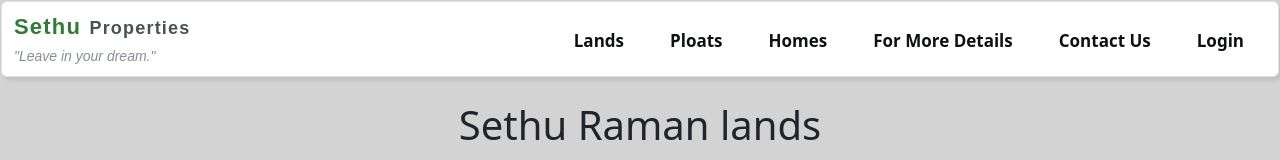
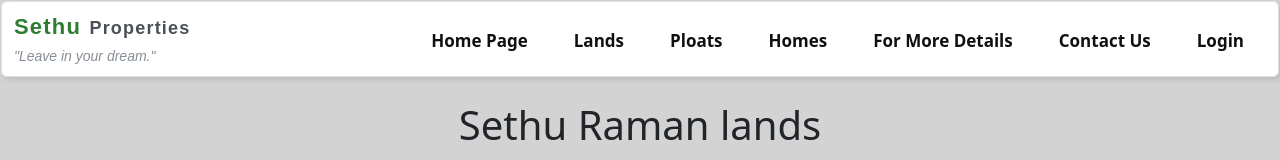
Before and after one commit to vimalRaj45/v, a plain HTML site: page template.html in a window 1280 px wide. Shown: the top 160 px of the page. Drawn offline with nearby package versions, Linux system fonts and the light colour scheme; no server answers.

Commit message:
Update template.html

```diff
--- a/template.html
+++ b/template.html
@@ -252,6 +252,7 @@
         <ul class="sidebar hide">
 
             <li onclick="hide()"><svg xmlns="http://www.w3.org/2000/svg" height="28px" viewBox="0 -960 960 960" width="28px" fill="#5f6368" class="m-3"><path d="m256-200-56-56 224-224-224-224 56-56 224 224 224-224 56 56-224 224 224 224-56 56-224-224-224 224Z"/></svg></li>
+            <li class="how"><a href="https://vsgroupsofcompany.neocities.org/SRK">Home Page</a></li>
             <li class="how"><a href="https://vimalraj45.github.io/v/template">Lands</a></li>
             <li class="how"><a  href="https://vimalraj45.github.io/v/ploat">Ploats</a></li>
             <li class="how"><a href="https://vimalraj45.github.io/v/fhome">Homes</a></li>
@@ -272,7 +273,7 @@
     </div>
 </li>
 
-
+            <li class="how"><a href="https://vsgroupsofcompany.neocities.org/SRK">Home Page</a></li>
             <li class="hidemob"><a href="https://vimalraj45.github.io/v/template">Lands</a></li>
             <li class="hidemob"><a href="https://vimalraj45.github.io/v/ploat">Ploats</a></li>
             <li class="hidemob"><a href="https://vimalraj45.github.io/v/fhome">Homes</a></li>
```
